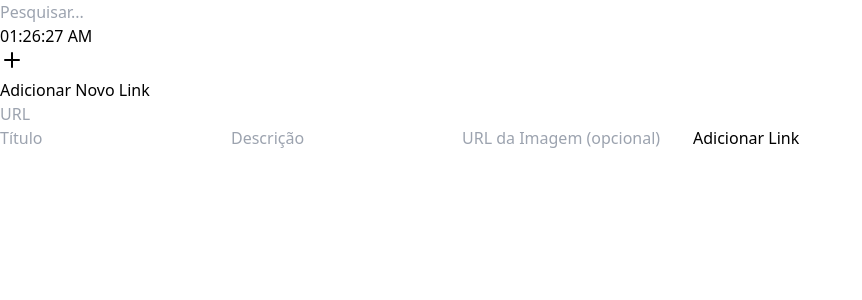
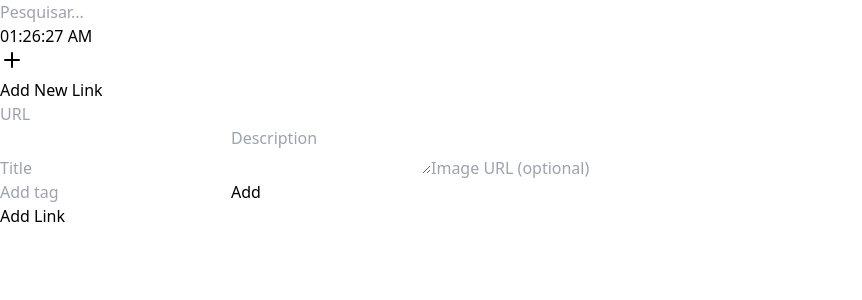
Before and after one commit to andreflara/searchhub, a Next.js app: page / in a window 1280 px wide. Shown: the top 300 px of the page, without its empty margins (0-862 px from the left). Built offline with nearby package versions, Linux system fonts and the light colour scheme.

Commit message:
Corringindo codigo

```diff
--- a/src/components/links.tsx
+++ b/src/components/links.tsx
@@ -11,6 +11,7 @@ type LinkType = {
   description: string;
   link: string;
   image: string;
+  tags: string[];
 };
 
 type PlaceholderImageProps = {
@@ -18,7 +19,9 @@ type PlaceholderImageProps = {
 };
 
 const PlaceholderImage: React.FC<PlaceholderImageProps> = ({ title }) => (
-  <div className="w-full h-full ">{title}</div>
+  <div className="w-full h-full flex items-center justify-center bg-gray-800 text-gray-400">
+    {title}
+  </div>
 );
 
 export default function LinksGroup() {
@@ -29,7 +32,9 @@ export default function LinksGroup() {
     description: "",
     link: "",
     image: "",
+    tags: [],
   });
+  const [currentTag, setCurrentTag] = useState("");
   const [showForm, setShowForm] = useState(false);
   const [isLoading, setIsLoading] = useState(false);
 
@@ -44,6 +49,23 @@ export default function LinksGroup() {
     localStorage.setItem("userLinks", JSON.stringify(links));
   }, [links]);
 
+  const handleAddTag = () => {
+    if (currentTag.trim() && !currentLink.tags.includes(currentTag.trim())) {
+      setCurrentLink({
+        ...currentLink,
+        tags: [...currentLink.tags, currentTag.trim()],
+      });
+      setCurrentTag("");
+    }
+  };
+
+  const handleRemoveTag = (tagToRemove: string) => {
+    setCurrentLink({
+      ...currentLink,
+      tags: currentLink.tags.filter((tag) => tag !== tagToRemove),
+    });
+  };
+
   const fetchUrlMetadata = async (url: string) => {
     try {
       setIsLoading(true);
@@ -52,7 +74,7 @@ export default function LinksGroup() {
       );
 
       if (!response.ok) {
-        throw new Error(`Erro na resposta da API: ${response.status}`);
+        throw new Error(`Error in API response: ${response.status}`);
       }
 
       const data = await response.json();
@@ -69,7 +91,7 @@ export default function LinksGroup() {
         link: url,
       }));
     } catch (error) {
-      console.error("Erro ao buscar metadados:", error);
+      console.error("Error fetching metadata:", error);
     } finally {
       setIsLoading(false);
     }
@@ -86,7 +108,7 @@ export default function LinksGroup() {
 
   const handleSave = async () => {
     if (!currentLink.title || !currentLink.link) {
-      alert("Título e URL são obrigatórios!");
+      alert("Title and URL are required!");
       return;
     }
 
@@ -104,6 +126,7 @@ export default function LinksGroup() {
       description: "",
       link: "",
       image: "",
+      tags: [],
     });
     setShowForm(false);
   };
@@ -114,13 +137,13 @@ export default function LinksGroup() {
   };
 
   const handleDelete = (id: number) => {
-    if (window.confirm("Tem certeza que deseja excluir este link?")) {
+    if (window.confirm("Are you sure you want to delete this link?")) {
       setLinks(links.filter((link) => link.id !== id));
     }
   };
 
   return (
-    <div className="min-h-screen relative mt-4 ">
+    <div className="min-h-screen relative mt-4">
       <div className="mx-auto w-full">
         <div className="grid gap-2 sm:grid-cols-4 lg:grid-cols-6">
           {links.map((link) => (
@@ -150,9 +173,21 @@ export default function LinksGroup() {
                     <h2 className="text-xl font-semibold group-hover:text-blue-500 transition-colors line-clamp-2">
                       {link.title}
                     </h2>
-                    <p className="text-gray-400 text-sm line-clamp-3">
+                    <p className="text-gray-400 text-sm line-clamp-3 mb-2">
                       {link.description}
                     </p>
+                    {link.tags.length > 0 && (
+                      <div className="flex flex-wrap gap-1">
+                        {link.tags.map((tag) => (
+                          <span
+                            key={tag}
+                            className="bg-gray-700 text-gray-300 px-2 py-0.5 rounded-full text-xs"
+                          >
+                            {tag}
+                          </span>
+                        ))}
+                      </div>
+                    )}
                   </div>
                 </div>
               </Link>
@@ -193,35 +228,35 @@ export default function LinksGroup() {
         }`}
       >
         <h2 className="text-2xl font-semibold mb-4">
-          {currentLink.id ? "Editar Link" : "Adicionar Novo Link"}
+          {currentLink.id ? "Edit Link" : "Add New Link"}
         </h2>
+        <div className="space-y-4">
           <div className="relative">
             <input
               type="text"
               placeholder="URL"
-            className="w-full p-2 mb-2 rounded bg-gray-700 text-white pr-10"
+              className="w-full p-2 rounded bg-gray-700 text-white pr-10"
               value={currentLink.link}
               onChange={handleUrlChange}
             />
             {isLoading && (
               <div className="absolute right-2 top-2">
-              <Loader2 className="w-5 h-5 text-gray-500 animate-spin" />
+                <Loader2 className="w-5 h-5 text-gray-400 animate-spin" />
               </div>
             )}
           </div>
           <input
             type="text"
-          placeholder="Título"
-          className="w-full p-2 mb-2 rounded bg-gray-700 text-white"
+            placeholder="Title"
+            className="w-full p-2 rounded bg-gray-700 text-white"
             value={currentLink.title}
             onChange={(e) =>
               setCurrentLink({ ...currentLink, title: e.target.value })
             }
           />
-        <input
-          type="text"
-          placeholder="Descrição"
-          className="w-full p-2 mb-2 rounded bg-gray-700 text-white"
+          <textarea
+            placeholder="Description"
+            className="w-full p-2 rounded bg-gray-700 text-white resize-none h-20"
             value={currentLink.description}
             onChange={(e) =>
               setCurrentLink({ ...currentLink, description: e.target.value })
@@ -229,20 +264,57 @@ export default function LinksGroup() {
           />
           <input
             type="text"
-          placeholder="URL da Imagem (opcional)"
-          className="w-full p-2 mb-4 rounded bg-gray-700 text-white"
+            placeholder="Image URL (optional)"
+            className="w-full p-2 rounded bg-gray-700 text-white"
             value={currentLink.image}
             onChange={(e) =>
               setCurrentLink({ ...currentLink, image: e.target.value })
             }
           />
+          <div className="flex gap-2">
+            <input
+              type="text"
+              placeholder="Add tag"
+              className="flex-1 p-2 rounded bg-gray-700 text-white"
+              value={currentTag}
+              onChange={(e) => setCurrentTag(e.target.value)}
+              onKeyPress={(e) => e.key === "Enter" && handleAddTag()}
+            />
+            <button
+              type="button"
+              onClick={handleAddTag}
+              className="px-4 py-2 bg-gray-600 rounded hover:bg-gray-500 transition-colors"
+            >
+              Add
+            </button>
+          </div>
+          {currentLink.tags.length > 0 && (
+            <div className="flex flex-wrap gap-2">
+              {currentLink.tags.map((tag) => (
+                <span
+                  key={tag}
+                  className="bg-gray-700 text-white px-2 py-1 rounded-full text-sm flex items-center gap-1"
+                >
+                  {tag}
+                  <button
+                    type="button"
+                    onClick={() => handleRemoveTag(tag)}
+                    className="hover:text-red-400"
+                  >
+                    <X className="w-3 h-3" />
+                  </button>
+                </span>
+              ))}
+            </div>
+          )}
           <button
             type="button"
             onClick={handleSave}
-          className="bg-gray-500 text-white px-4 py-2 rounded w-full hover:bg-gray-600 transition-colors"
+            className="bg-blue-600 text-white px-4 py-2 rounded w-full hover:bg-blue-700 transition-colors"
           >
-          {currentLink.id ? "Salvar Alterações" : "Adicionar Link"}
+            {currentLink.id ? "Save Changes" : "Add Link"}
           </button>
+        </div>
       </div>
     </div>
   );
```
Also changed, not shown: src/app/api/preview/route.ts (+28 -5 lines). Lines whose indentation alone changed are shown as unchanged.
